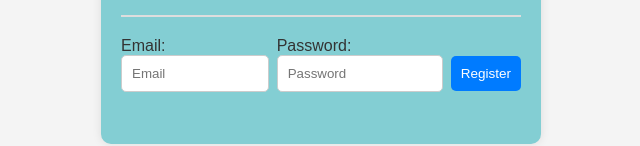
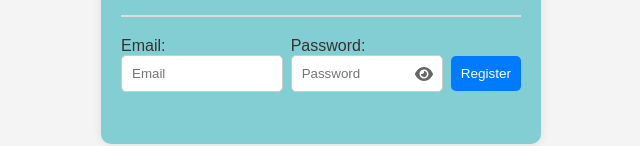
Before and after one commit to SimranjeetKaurTussar/todo-list-app, a React (Create React App) app: page / in a window 1280 px wide. Shown: the part 158-304 px from the top of the page, without its empty margins (319-959 px from the left). Built offline with nearby package versions, Linux system fonts and the light colour scheme.

Commit message:
aded eye to password

```diff
--- a/package.json
+++ b/package.json
@@ -3,6 +3,8 @@
   "version": "0.1.0",
   "private": true,
   "dependencies": {
+    "@fortawesome/free-solid-svg-icons": "^6.6.0",
+    "@fortawesome/react-fontawesome": "^0.2.2",
     "@testing-library/jest-dom": "^5.17.0",
     "@testing-library/react": "^13.4.0",
     "@testing-library/user-event": "^13.5.0",
--- a/src/App.css
+++ b/src/App.css
@@ -237,3 +237,23 @@ button{
 .login-container button:hover {
   background-color: #0056b3;
 }
+
+/* Common styles for both login and registration eye icon */
+
+.password-container {
+  position: relative;
+}
+
+.password-container input {
+  width: 100%;
+  padding-right: 40px; /* Space for the icon */
+}
+
+.password-icon {
+  position: absolute;
+  right: 10px;
+  top: 50%;
+  transform: translateY(-50%);
+  cursor: pointer;
+  color: #666; /* Optional: Set icon color */
+}
--- a/src/components/Login.js
+++ b/src/components/Login.js
@@ -1,22 +1,22 @@
 // src/components/Login.js
 import React, { useState } from 'react';
+import { FontAwesomeIcon } from '@fortawesome/react-fontawesome';
+import { faEye, faEyeSlash } from '@fortawesome/free-solid-svg-icons';
 
 const Login = ({ onLogin }) => {
   const [email, setEmail] = useState('');
   const [password, setPassword] = useState('');
+  const [passwordVisible, setPasswordVisible] = useState(false);
 
   const handleSubmit = (e) => {
     e.preventDefault();
-    const savedEmail = localStorage.getItem('userEmail')?.trim();
+    const savedEmail = localStorage.getItem('userEmail')?.trim().toLowerCase();
     const savedPassword = localStorage.getItem('userPassword')?.trim();
 
-    console.log('Saved Email:', savedEmail);
-    console.log('Saved Password:', savedPassword);
-    console.log('Input Email:', email.trim());
-    console.log('Input Password:', password.trim());
+    const emailLowerCase = email.trim().toLowerCase();
 
-    if (email.trim() === savedEmail && password.trim() === savedPassword) {
-      onLogin(); // Call the login handler from App.js
+    if (emailLowerCase === savedEmail && password.trim() === savedPassword) {
+      onLogin();
     } else {
       alert('Invalid credentials, please try again!');
     }
@@ -38,13 +38,20 @@ const Login = ({ onLogin }) => {
         </label>
         <label>
           Password:
+          <div className="password-container">
             <input
-            type="password"
+              type={passwordVisible ? 'text' : 'password'}
               placeholder="Password"
               value={password}
               onChange={(e) => setPassword(e.target.value)}
               required
             />
+            <FontAwesomeIcon
+              icon={passwordVisible ? faEyeSlash : faEye}
+              className="password-icon"
+              onClick={() => setPasswordVisible(!passwordVisible)}
+            />
+          </div>
         </label>
         <button type="submit">Login</button>
       </form>
--- a/src/components/Register.js
+++ b/src/components/Register.js
@@ -1,15 +1,22 @@
 // src/components/Register.js
 import React, { useState } from 'react';
+import { FontAwesomeIcon } from '@fortawesome/react-fontawesome';
+import { faEye, faEyeSlash } from '@fortawesome/free-solid-svg-icons';
 
 const Register = ({ onRegister }) => {
   const [email, setEmail] = useState('');
   const [password, setPassword] = useState('');
+  const [passwordVisible, setPasswordVisible] = useState(false);
 
   const handleSubmit = (e) => {
     e.preventDefault();
-    localStorage.setItem('userEmail', email.trim()); // Ensure trimming
-    localStorage.setItem('userPassword', password.trim()); // Ensure trimming
-    onRegister(); // Notify App.js that registration is complete
+    const emailLowerCase = email.trim().toLowerCase();
+    const passwordTrimmed = password.trim();
+
+    localStorage.setItem('userEmail', emailLowerCase);
+    localStorage.setItem('userPassword', passwordTrimmed);
+
+    onRegister();
   };
 
   return (
@@ -28,13 +35,20 @@ const Register = ({ onRegister }) => {
         </label>
         <label>
           Password:
+          <div className="password-container">
             <input
-            type="password"
+              type={passwordVisible ? 'text' : 'password'}
               placeholder="Password"
               value={password}
               onChange={(e) => setPassword(e.target.value)}
               required
             />
+            <FontAwesomeIcon
+              icon={passwordVisible ? faEyeSlash : faEye}
+              className="password-icon"
+              onClick={() => setPasswordVisible(!passwordVisible)}
+            />
+          </div>
         </label>
         <button type="submit">Register</button>
       </form>
```
Also changed, not shown: 1 other file (tests, documents, lock files or other folders). Lines whose indentation alone changed are shown as unchanged.
